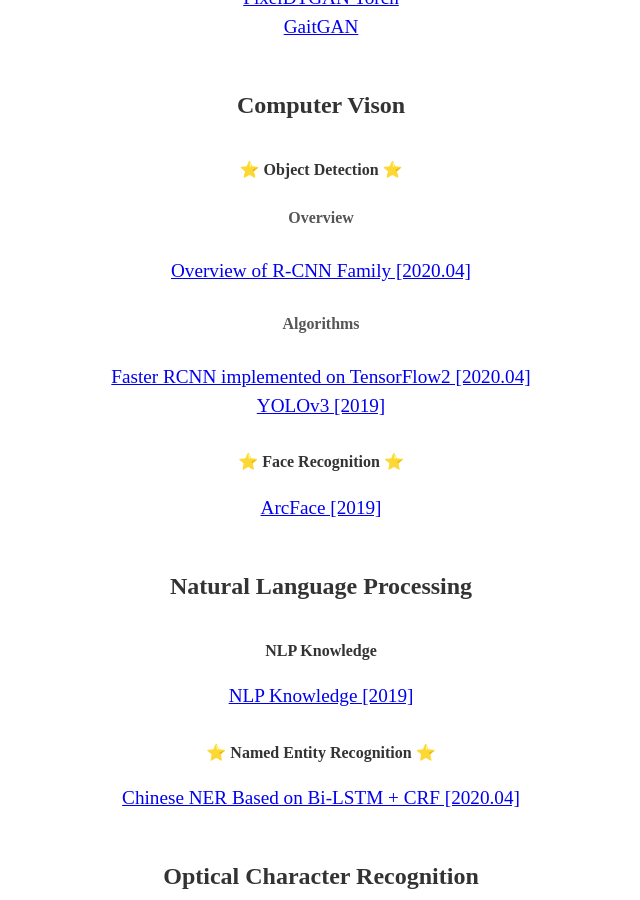
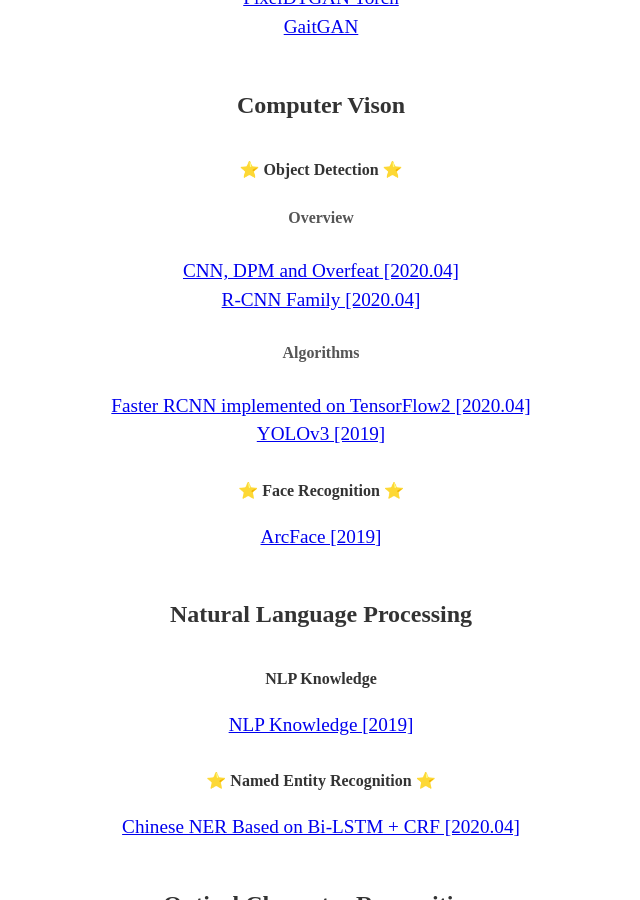
Before and after one commit to Noba1anc3/Noba1anc3.github.io, a Jekyll site: the page built from index.html, in a window 1280 px wide and 900 px high, scrolled down 3998 px. Shown: the whole window, without its empty margins (319-959 px from the left). Built offline with Jekyll 4.4.1, drawn with Linux system fonts in a browser that asks for light colours; some web fonts are replaced.

Commit message:
Update about.html

```diff
--- a/_includes/about.html
+++ b/_includes/about.html
@@ -66,7 +66,9 @@
   <h4>⭐ Object Detection ⭐</h4>
 
   <h5>Overview</h5>
-  <a target="_blank" href="https://noba1anc3.github.io/2020/04/15/R-CNN-Family.html">Overview of R-CNN Family [2020.04]</a>
+  <a target="_blank" href="https://noba1anc3.github.io/2020/04/22/CNN,-DPM-and-Overfeat.html">CNN, DPM and Overfeat [2020.04]</a>
+  <br>
+  <a target="_blank" href="https://noba1anc3.github.io/2020/04/15/R-CNN-Family.html">R-CNN Family [2020.04]</a>
 
   <h5>Algorithms</h5>
   <a target="_blank" href="https://github.com/Noba1anc3/Faster-RCNN-TensorFlow-2">Faster RCNN implemented on TensorFlow2 [2020.04]</a>
```
